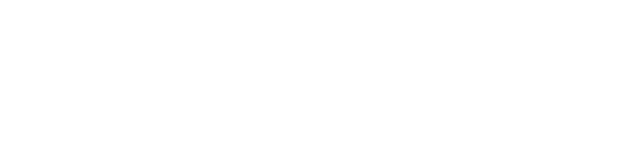
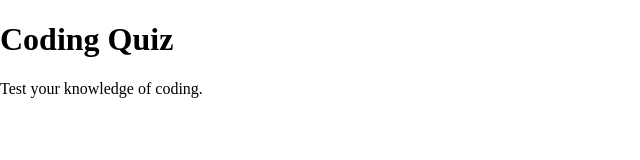
Before and after one commit to nofursad/codingquiz, a plain HTML site: page index.html in a window 1280 px wide. Shown: the whole page, without its empty margins (0-640 px from the left). Drawn offline with Linux system fonts and the light colour scheme.

Commit message:
Adding the header structure

```diff
--- a/assets/css/style.css
+++ b/assets/css/style.css
@@ -0,0 +1,3 @@
+body {
+    margin: 0 auto;
+}
--- a/index.html
+++ b/index.html
@@ -3,10 +3,32 @@
 <head>
     <meta charset="UTF-8">
     <meta http-equiv="X-UA-Compatible" content="IE=edge">
+
+    <!-- Linking the stylesheet for the page-->
+    <link rel="stylesheet" href="assets/css/style.css">
     <meta name="viewport" content="width=device-width, initial-scale=1.0">
     <title>Welcome to Coding Quiz</title>
 </head>
 <body>
 
+    <!--********** Header **********-->
+    <header>
+        <div id="header-container" class="container">
+            <h1 id="logo">Coding Quiz</h1>
+            <p id="belowLogo">Test your knowledge of coding.</p>
+        </div>
+    </header>
+
+    <!--********** Main Body **********-->
+    <main>
+
+    </main>
+
+    <!--********** Footer **********-->
+    <footer>
+    </footer>
+
 </body>
+
+    <script src="assets/js/script.js"></script>
 </html>
```
